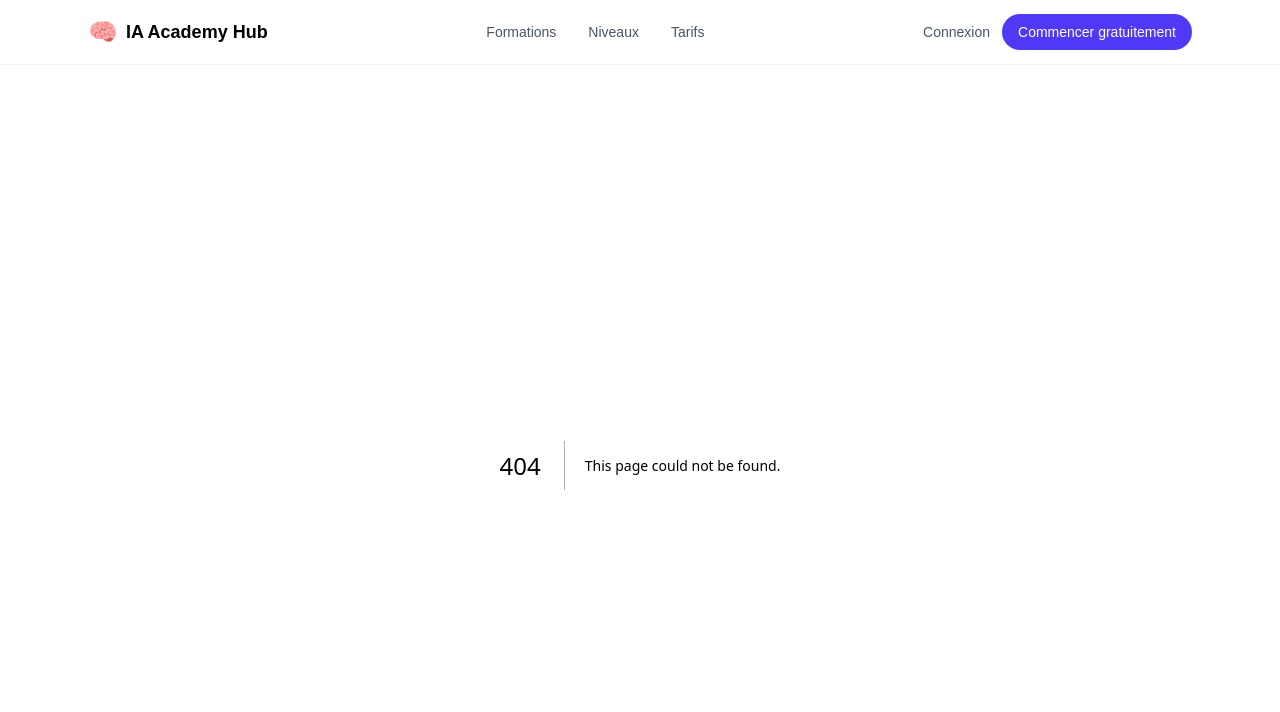
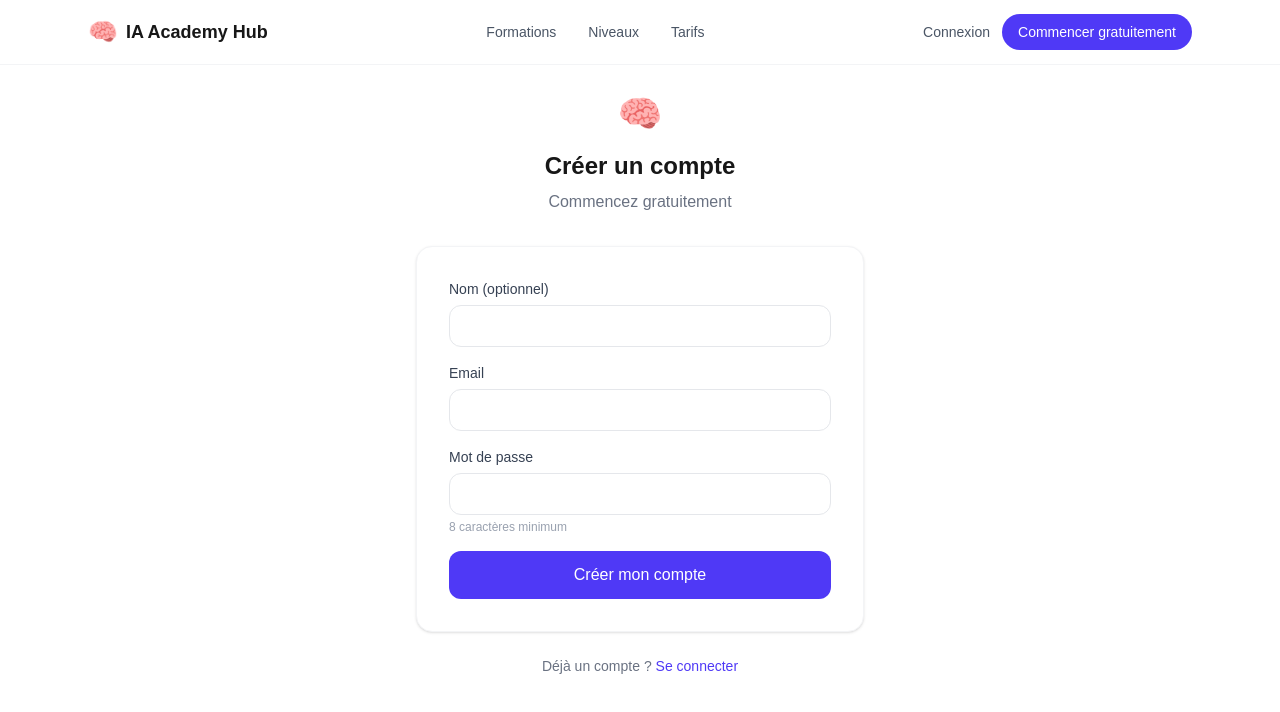
Before and after one commit to romainvacher-droid/apprendia, a Next.js app: page /register in a window 1280 px wide. Before the commit this address had no page. Shown: the top 712 px of the page. Built offline with nearby package versions, Linux system fonts and the light colour scheme.

Commit message:
feat: add register page

```diff
--- /dev/null
+++ b/app/register/page.tsx
@@ -0,0 +1,68 @@
+"use client";
+import { useState } from "react";
+import { signIn } from "next-auth/react";
+import { useRouter } from "next/navigation";
+import Link from "next/link";
+
+export default function RegisterPage() {
+  const router = useRouter();
+  const [name, setName] = useState("");
+  const [email, setEmail] = useState("");
+  const [password, setPassword] = useState("");
+  const [error, setError] = useState("");
+  const [loading, setLoading] = useState(false);
+
+  const handleSubmit = async (e: React.FormEvent) => {
+    e.preventDefault();
+    setLoading(true);
+    setError("");
+    const res = await fetch("/api/auth/register", {
+      method: "POST",
+      headers: { "Content-Type": "application/json" },
+      body: JSON.stringify({ name, email, password }),
+    });
+    const data = await res.json();
+    if (!res.ok) { setError(data.error); setLoading(false); return; }
+    await signIn("credentials", { email, password, redirect: false });
+    router.push("/formations");
+  };
+
+  return (
+    <main className="min-h-[80vh] flex items-center justify-center px-6">
+      <div className="w-full max-w-md">
+        <div className="text-center mb-8">
+          <span className="text-4xl">🧠</span>
+          <h1 className="text-2xl font-bold mt-4">Créer un compte</h1>
+          <p className="text-gray-500 mt-2">Commencez gratuitement</p>
+        </div>
+        <form onSubmit={handleSubmit} className="bg-white border border-gray-100 rounded-2xl p-8 space-y-4 shadow-sm">
+          {error && <div className="bg-red-50 text-red-600 text-sm px-4 py-3 rounded-xl">{error}</div>}
+          <div>
+            <label className="block text-sm font-medium text-gray-700 mb-1.5">Nom (optionnel)</label>
+            <input type="text" value={name} onChange={e => setName(e.target.value)}
+              className="w-full border border-gray-200 rounded-xl px-4 py-2.5 text-sm focus:outline-none focus:ring-2 focus:ring-indigo-500" />
+          </div>
+          <div>
+            <label className="block text-sm font-medium text-gray-700 mb-1.5">Email</label>
+            <input type="email" value={email} onChange={e => setEmail(e.target.value)} required
+              className="w-full border border-gray-200 rounded-xl px-4 py-2.5 text-sm focus:outline-none focus:ring-2 focus:ring-indigo-500" />
+          </div>
+          <div>
+            <label className="block text-sm font-medium text-gray-700 mb-1.5">Mot de passe</label>
+            <input type="password" value={password} onChange={e => setPassword(e.target.value)} required minLength={8}
+              className="w-full border border-gray-200 rounded-xl px-4 py-2.5 text-sm focus:outline-none focus:ring-2 focus:ring-indigo-500" />
+            <p className="text-xs text-gray-400 mt-1">8 caractères minimum</p>
+          </div>
+          <button type="submit" disabled={loading}
+            className="w-full bg-indigo-600 text-white py-3 rounded-xl font-medium hover:bg-indigo-700 transition-colors disabled:opacity-50">
+            {loading ? "Création..." : "Créer mon compte"}
+          </button>
+        </form>
+        <p className="text-center text-sm text-gray-500 mt-6">
+          Déjà un compte ?{" "}
+          <Link href="/login" className="text-indigo-600 font-medium hover:underline">Se connecter</Link>
+        </p>
+      </div>
+    </main>
+  );
+}
```
